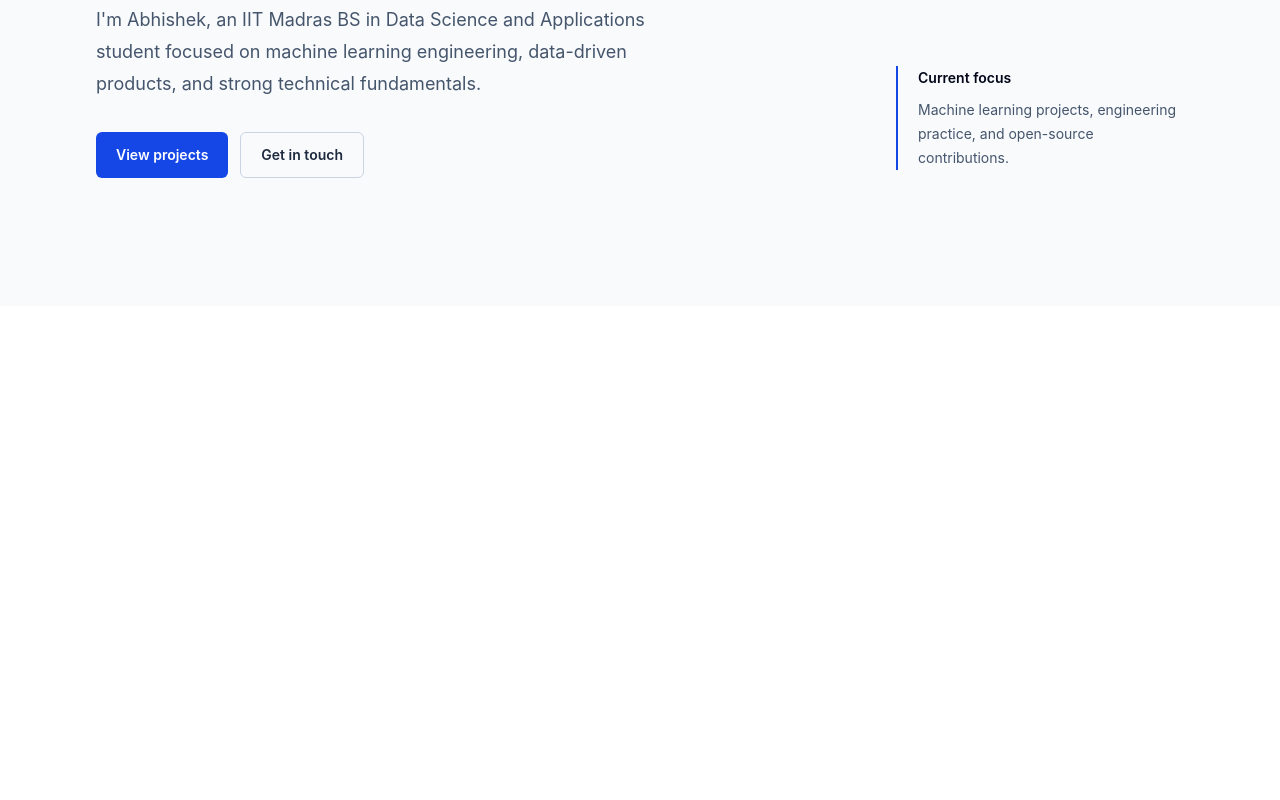
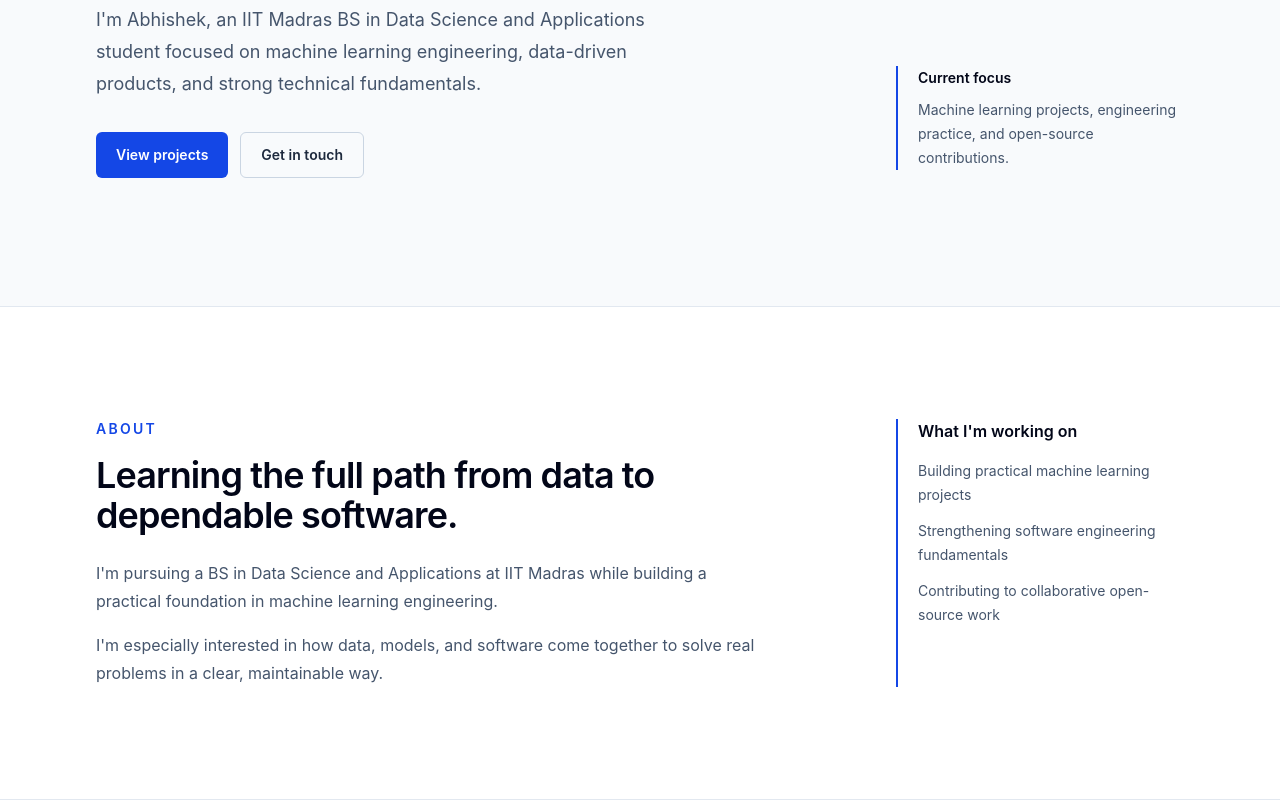
Before and after one commit to Abhhiiissshhek/Portfolio, a React (Vite) app: page / in a window 1280 px wide. Shown: the part 512-1312 px from the top of the page. Before the commit the page ends 818 px from the top, so only its background shows below. Built offline with nearby package versions, Linux system fonts and the light colour scheme.

Commit message:
feat: add portfolio about section

```diff
--- a/src/App.jsx
+++ b/src/App.jsx
@@ -1,11 +1,15 @@
 import SiteHeader from "./components/SiteHeader";
+import About from "./sections/About";
 import Hero from "./sections/Hero";
 
 function App() {
   return (
     <div className="min-h-screen bg-slate-50 text-slate-900">
       <SiteHeader />
-      <Hero />
+      <main id="main-content">
+        <Hero />
+        <About />
+      </main>
     </div>
   );
 }
--- /dev/null
+++ b/src/sections/About.jsx
@@ -0,0 +1,38 @@
+function About() {
+  return (
+    <section id="about" className="border-y border-slate-200 bg-white">
+      <div className="mx-auto grid max-w-6xl gap-10 px-6 py-20 sm:px-8 lg:grid-cols-[minmax(0,1fr)_18rem] lg:gap-20 lg:py-28">
+        <div>
+          <p className="text-sm font-semibold uppercase tracking-[0.16em] text-blue-700">
+            About
+          </p>
+          <h2 className="mt-4 text-3xl font-semibold tracking-tight text-slate-950 sm:text-4xl">
+            Learning the full path from data to dependable software.
+          </h2>
+          <div className="mt-6 max-w-2xl space-y-4 leading-7 text-slate-600">
+            <p>
+              I&apos;m pursuing a BS in Data Science and Applications at IIT Madras
+              while building a practical foundation in machine learning
+              engineering.
+            </p>
+            <p>
+              I&apos;m especially interested in how data, models, and software come
+              together to solve real problems in a clear, maintainable way.
+            </p>
+          </div>
+        </div>
+
+        <aside className="border-l-2 border-blue-700 pl-5">
+          <h3 className="font-semibold text-slate-950">What I&apos;m working on</h3>
+          <ul className="mt-4 space-y-3 text-sm leading-6 text-slate-600">
+            <li>Building practical machine learning projects</li>
+            <li>Strengthening software engineering fundamentals</li>
+            <li>Contributing to collaborative open-source work</li>
+          </ul>
+        </aside>
+      </div>
+    </section>
+  );
+}
+
+export default About;
--- a/src/sections/Hero.jsx
+++ b/src/sections/Hero.jsx
@@ -1,6 +1,5 @@
 function Hero() {
   return (
-    <main id="main-content">
     <section className="mx-auto grid max-w-6xl gap-10 px-6 py-20 sm:gap-14 sm:px-8 sm:py-28 lg:grid-cols-[minmax(0,1fr)_18rem] lg:items-end lg:gap-20 lg:py-32">
       <div>
         <p className="text-sm font-semibold uppercase tracking-[0.16em] text-blue-700">
@@ -39,7 +38,6 @@ function Hero() {
         </p>
       </aside>
     </section>
-    </main>
   );
 }
 
```
Lines whose indentation alone changed are shown as unchanged.
